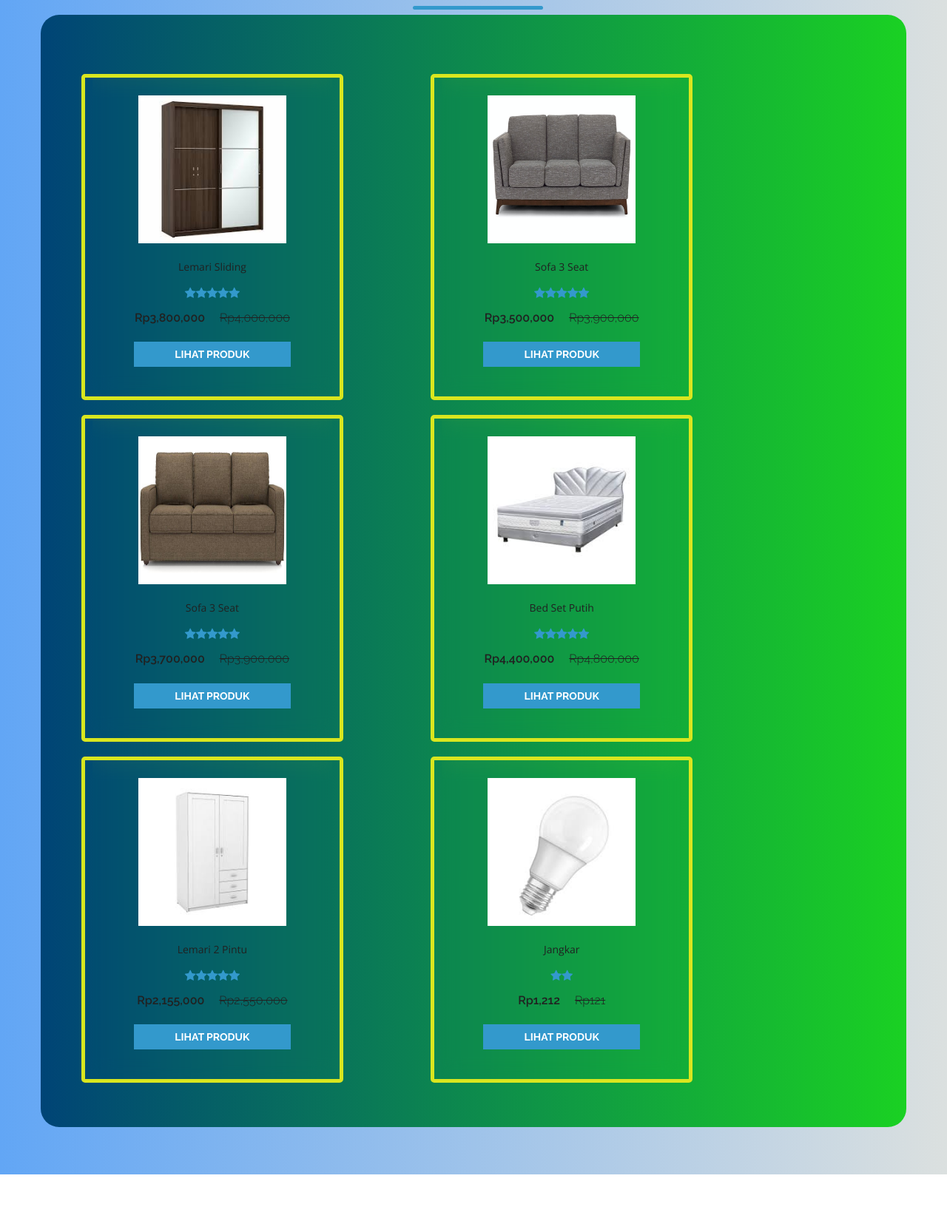
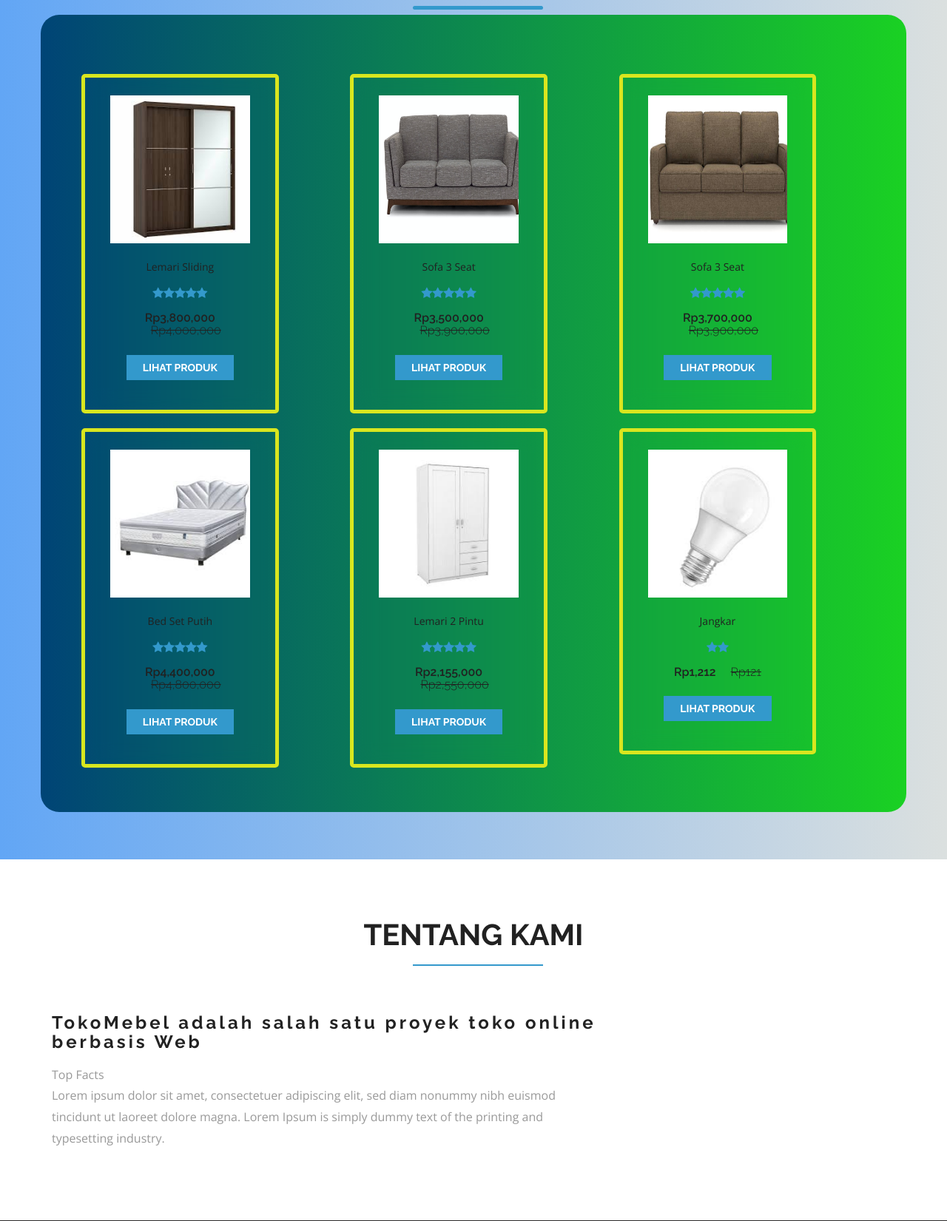
Before and after one commit to Bagusbachtiar/tokomebelapp, a PHP site: page / in a window 1280 px wide. Shown: the part 822-2473 px from the top of the page at 74% size. Run offline with PHP 8.4, Linux system fonts and the light colour scheme; data comes from the database, SQL or seed files in the repository.

Commit message:
minor update

```diff
--- a/css/style.css
+++ b/css/style.css
@@ -3522,7 +3522,7 @@ h3.agileits-icons-title {
 
 .top_brand_left {
     float: left;
-    width: 43.33%;
+    width: 33.33%;
     margin-bottom: 20px;
 
   }
```
Also changed, not shown: admin/user.php (+4 -4 lines).
